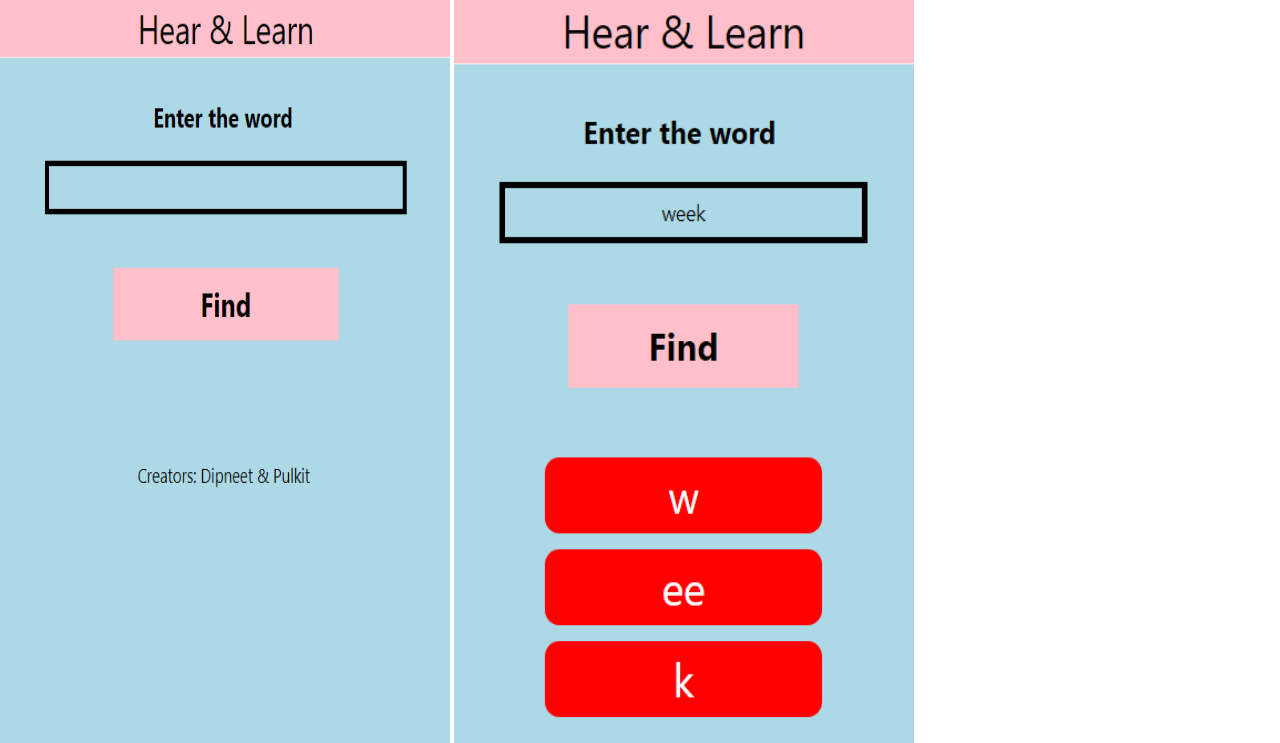
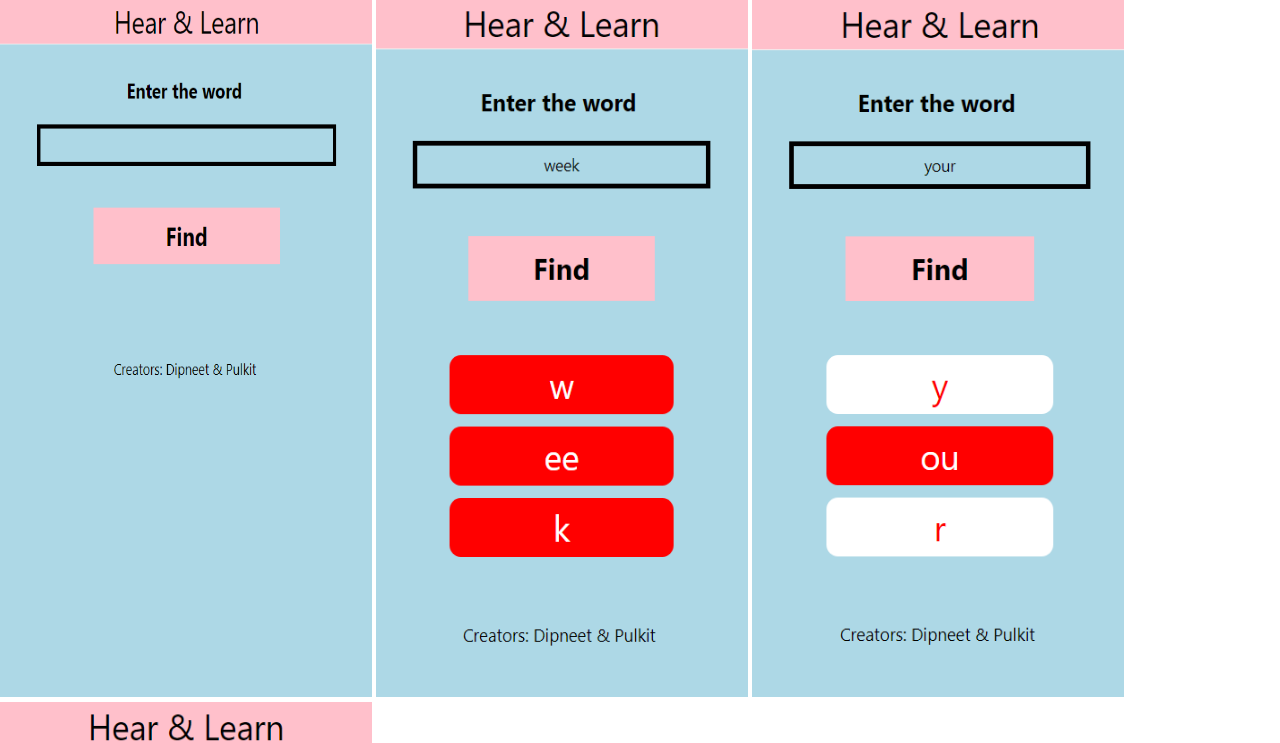
Before and after one commit to DIPNEET/WEB_LHL, a plain HTML site: page embedding.html in a window 1280 px wide. Shown: the part 64-807 px from the top of the page. Drawn offline with nearby package versions, Linux system fonts and the light colour scheme.

Commit message:
Update embedding.html

```diff
--- a/embedding.html
+++ b/embedding.html
@@ -23,10 +23,10 @@
 
 <body class="force-no-scroll">
   <div class="menu-container"></div>
-  <Img src="img/lhl1.png"  width=450 height=900/>
-  <Img src="img/lhl2.png" width=460 height=900/>
-  <Img src="img/lhl4.png" width=460 height=900/>
-  <Img src="img/lhl3.png" width=450 height=900/>
+ <Img src="img/lhl1.png"  width=372 height=700/>
+  <Img src="img/lhl2.png" width=372 height=700/>
+  <Img src="img/lhl4.png" width=372 height=700/>
+  <Img src="img/lhl3.png" width=372 height=700/>
 </body>
 
 </html>
```
